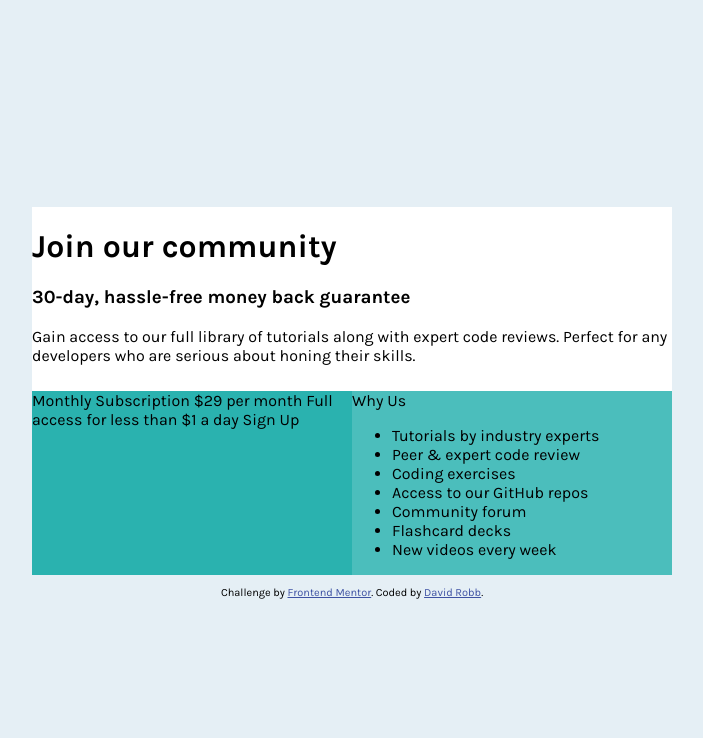
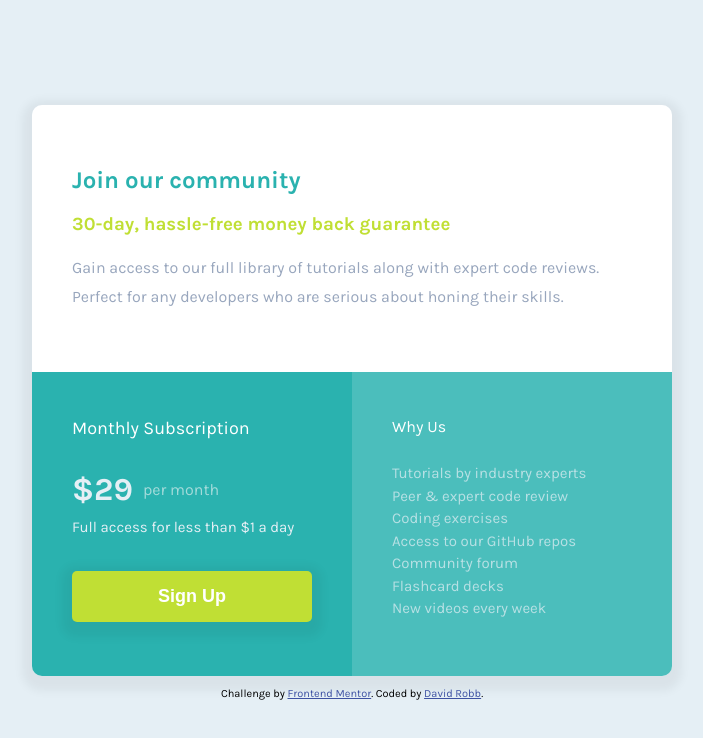
Before and after one commit to drobb2020/single-price-grid-component, a plain HTML site: page index.html in a window 1280 px wide. Shown: the whole page, without its empty margins (288-991 px from the left). Drawn offline with Linux system fonts and the light colour scheme.

Commit message:
project completed

```diff
--- a/css/style.css
+++ b/css/style.css
@@ -7,6 +7,7 @@
 
     --neutral1: hsl(204, 43%, 93%);
     --neutral2: hsl(218, 22%, 67%);
+    --neutral3: hsl(179, 43%, 75%);
     --white: hsl(0, 0%, 100%);
 }
 
@@ -29,28 +30,111 @@ body {
 .container {
     display: grid;
     grid-template-columns: 1fr;
-    grid-template-rows: repeat(2, 1fr);
+    grid-template-rows: auto;
     grid-column-gap: 0px;
     grid-row-gap: 0px;
     max-width: 640px;
+    border-radius: 10px;
+    box-shadow: 0 5px 10px 10px rgba(0, 0, 0, 0.05);
+    overflow: hidden;
 }
 
 .top {
     background-color: var(--white);
+    padding: 45px 40px;
+    margin-bottom: 0;
+}
+
+h1 {
+  font-size: 24px;
+  color: var(--primary1);
+}
+
+h3 {
+  color: var(--primary2);
+}
+
+.top p {
+  color: var(--neutral2);
+  line-height: 1.8;
 }
 
 .bottom {
     display: flex;
     flex-wrap: wrap;
 }
+
 .left {
     flex: 1;
     background-color: var(--primary1);
+    color: var(--white);
+    padding: 45px 40px 40px;
 }
+
+h2 {
+  font-size: 18px;
+  font-weight: 400;
+  margin: 0;
+}
+
+p.price {
+  color: var(--neutral1);
+  display: flex;
+  align-items: center;
+  font-weight: 700;
+  font-size: 32px;
+  margin-bottom: 10px;
+}
+
+p.price span {
+  color: var(--neutral3);
+  font-size: 16px;
+  font-weight: 400;
+  padding-left: 10px;
+}
+
+.access {
+  font-weight: 400;
+  font-size: 15px;
+  color: var(--neutral1);
+  margin-top: 0;
+  padding-bottom: 20px;
+}
+
+.button {
+  background-color: var(--primary2);
+  color: var(--white);
+  font-size: 18px;
+  font-weight: 700;
+  width: 100%;
+  padding: 15px;
+  outline: none;
+  border: none;
+  border-radius: 5px;
+  box-shadow: 0 5px 10px 10px rgba(0, 0, 0, 0.05);
+}
+
 .right {
     flex: 1;
     background-color: var(--primary1a);
+    color: var(--white);
+    padding: 45px 40px 40px;
 }
+
+ul {
+  margin-left: 0;
+  opacity: 0.7;
+  padding-top: 10px;
+  padding-left: 0;
+}
+
+ul li {
+  color: var(--neutral1);
+  font-size: 15px;
+  list-style: none;
+  line-height: 1.5;
+}
+
 .attribution {
   font-size: 11px;
   text-align: center;
--- a/index.html
+++ b/index.html
@@ -22,10 +22,10 @@
     </div>
     <div class="bottom">
       <div class="left">
-        Monthly Subscription
-        &dollar;29 per month
-        Full access for less than &dollar;1 a day
-        Sign Up
+        <h2>Monthly Subscription</h2>
+          <p class="price">&dollar;29 <span>per month</span></p>
+        <p class="access">Full access for less than &dollar;1 a day</p>
+        <button class="button">Sign Up</button>
       </div>
       <div class="right">
         Why Us
```
